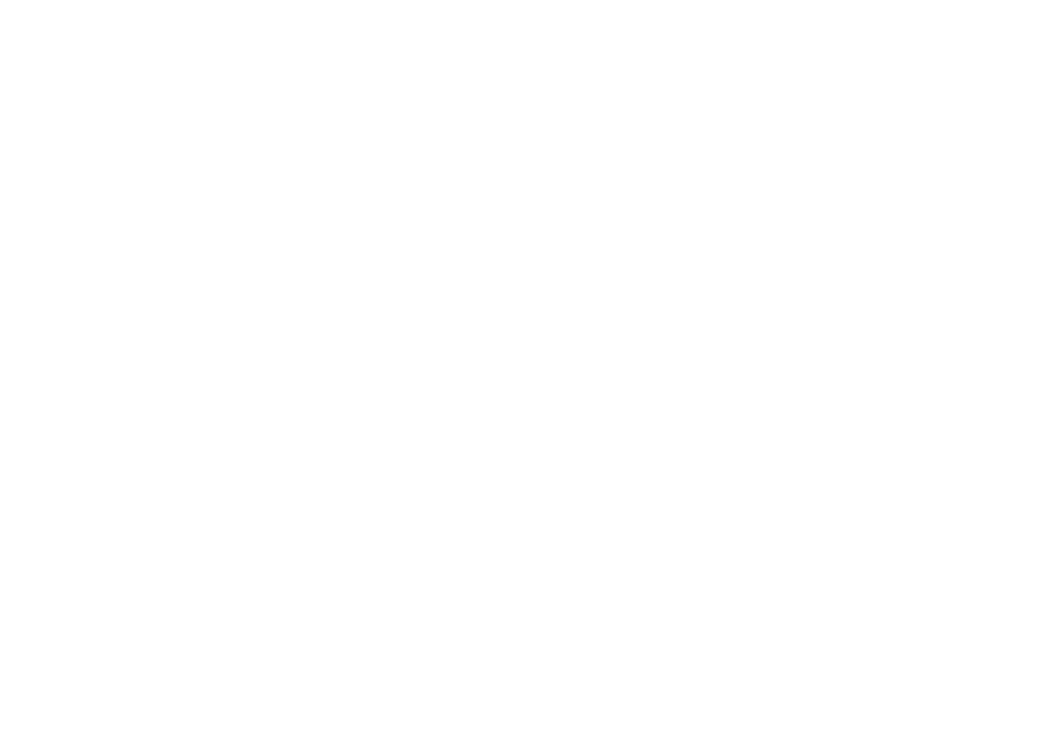
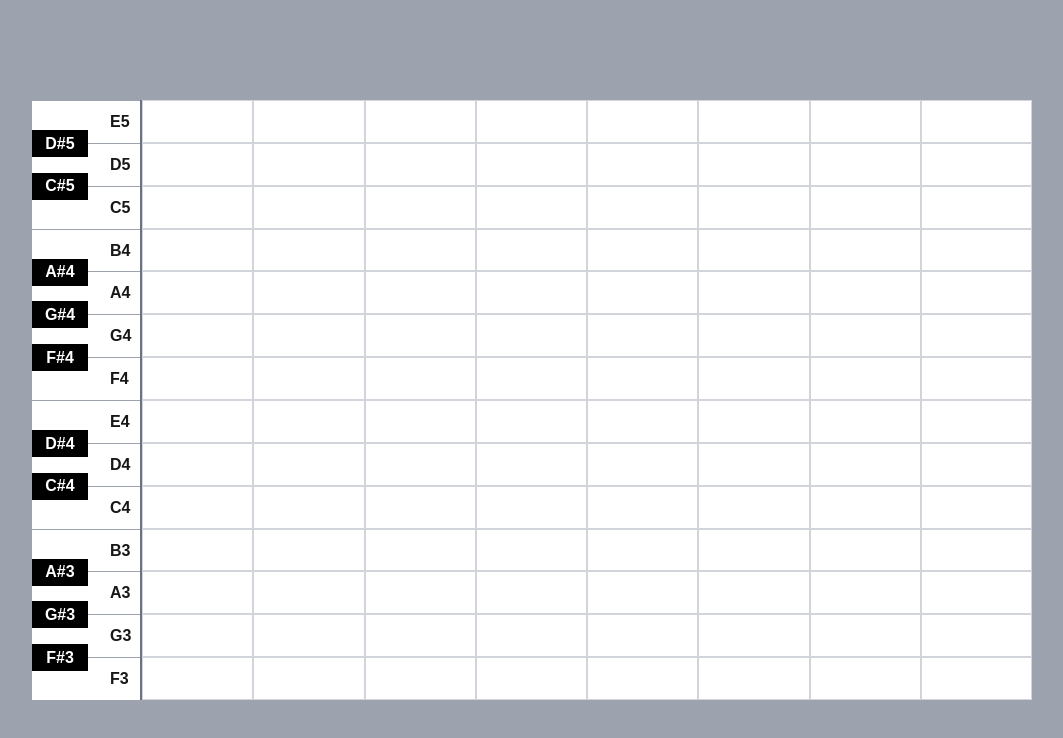
Before and after one commit to Sereia123/MusicLearning, a Next.js app: page / in a window 1280 px wide. Shown: the top 738 px of the page, without its empty margins (108-1171 px from the left). Built offline with nearby package versions, Linux system fonts and the light colour scheme.

Commit message:
鍵盤＋エリア配置

```diff
--- /dev/null
+++ b/app/components/DoubleClickArea.tsx
@@ -0,0 +1,22 @@
+'use client';
+
+import { useState } from 'react';
+
+export default function DoubleClickArea() {
+  const [isVisible, setIsVisible] = useState(false);
+
+  const handleDoubleClick = () => {
+    setIsVisible(prev => !prev); // ダブルクリックで切り替え
+  };
+
+  return (
+    <div
+      onDoubleClick={handleDoubleClick}
+      className="w-full h-full border border-gray-300 flex items-center justify-center bg-white hover:bg-gray-100"
+    >
+      {isVisible &&
+        <div className="bg-red-300 h-full w-full"></div>
+      }
+    </div>
+  );
+}
--- /dev/null
+++ b/app/components/GridContainer.tsx
@@ -0,0 +1,27 @@
+'use client';
+import DoubleClickArea from './DoubleClickArea';
+
+const cols = 8;
+const rows = 14;
+
+export default function GridContainer() {
+  const grid = Array.from({ length: rows * cols });
+
+  return (
+    <div
+      className="grid "
+      style={{
+        gridTemplateColumns: `repeat(${cols}, 1fr)`,
+        gridTemplateRows: `repeat(${rows}, 1fr)`,
+        width: '890px',
+        height: '600px',
+      }}
+    >
+      {grid.map((_, index) => (
+        <div key={index} className="border-0 border-gray-200">
+          <DoubleClickArea />
+        </div>
+      ))}
+    </div>
+  );
+}
--- /dev/null
+++ b/app/components/PianoKeys.tsx
@@ -0,0 +1,117 @@
+'use client';
+
+import React from 'react';
+
+const whiteKeys1 = ['E5', 'D5', 'C5', 'B4', 'A4', 'G4', 'F4'];
+const whiteKeys2 = ['E4', 'D4', 'C4', 'B3', 'A3', 'G3', 'F3'];
+const blackKeys1 = ['D#5', 'C#5', '', 'A#4', 'G#4', 'F#4', ''];
+const blackKeys2 = ['D#4', 'C#4', '', 'A#3', 'G#3', 'F#3', ''];
+
+// 各キーに対応する周波数（1オクターブ）
+const noteFrequencies: Record<string, number> = {
+  'F3': 174.614,
+  'F#3': 184.997,
+  'G3':	195.998,
+  'G#3': 207.652,
+  'A3': 220.000,
+  'A#3': 233.082,
+  'B3': 246.942,
+  'C4': 261.626,
+  'C#4': 277.183,
+  'D4': 293.665,
+  'D#4': 311.127,
+  'E4': 329.628,
+  'F4': 349.228,
+  'F#4': 369.994,
+  'G4': 391.995,
+  'G#4': 415.305,
+  'A4': 440.000,
+  'A#4': 466.164,
+  'B4': 493.883,
+  'C5': 523.251,
+  'C#5': 554.365,
+  'D5': 587.330,
+  'D#5': 622.254,
+  'E5': 659.255,
+};
+
+export default function VerticalSynthPiano() {
+  const playNote = (note: string) => {
+    const audioCtx = new (window.AudioContext || (window as any).webkitAudioContext)();
+    const oscillator = audioCtx.createOscillator();
+    const gainNode = audioCtx.createGain();
+
+    oscillator.type = 'square'; // 他に "square", "triangle", "sawtooth" など
+    oscillator.frequency.setValueAtTime(noteFrequencies[note], audioCtx.currentTime);
+    oscillator.connect(gainNode);
+    gainNode.connect(audioCtx.destination);
+
+    oscillator.start();
+    gainNode.gain.exponentialRampToValueAtTime(0.001, audioCtx.currentTime + 1);
+    oscillator.stop(audioCtx.currentTime + 1);
+  };
+
+  return (
+    <div className=''>
+      <div className="relative flex flex-col h-[300px] w-[110px]  bg-white border-r-2 border-gray-500 ">
+        {/* 白鍵 */}
+        {whiteKeys1.map((key) => (
+          <div
+            key={key}
+            onClick={() => playNote(key)}
+            className="flex-1 border-t border-gray-400 flex items-center justify-start pl-2 relative cursor-pointer hover:bg-gray-100 font-bold"
+          >
+            <p className='ml-[70%] font-bold'>{key}</p>
+          </div>
+        ))}
+
+        {/* 黒鍵 */}
+        {blackKeys1.map((key, index) =>
+          key ? (
+            <div
+              key={key}
+              onClick={() => playNote(key)}
+              className="absolute left-0 w-14 h-[9%] bg-black z-10 cursor-pointer flex items-center justify-center text-white font-bold"
+              style={{
+                top: `${index * (100 / 7) + 10}%`,
+              }}
+            >
+              {key}
+            </div>
+          ) : null
+        )}
+      </div>
+
+      <div className="relative flex flex-col h-[300px] w-[110px] bg-white border-r-2 border-gray-500">
+        {/* 白鍵 */}
+        {whiteKeys2.map((key) => (
+          <div
+            key={key}
+            onClick={() => playNote(key)}
+            className="flex-1 border-t border-gray-400 flex items-center justify-start pl-2 relative cursor-pointer hover:bg-gray-100 "
+          >
+            <p className='ml-[70%] font-bold'>{key}</p>
+          </div>
+        ))}
+
+        {/* 黒鍵 */}
+        {blackKeys2.map((key, index) =>
+          key ? (
+            <div
+              key={key}
+              onClick={() => playNote(key)}
+              className="absolute left-0 w-14 h-[9%] bg-black z-10 cursor-pointer flex items-center justify-center text-white font-bold"
+              style={{
+                top: `${index * (100 / 7) + 10}%`,
+              }}
+            >
+              {key}
+            </div>
+          ) : null
+        )}
+      </div>
+
+    </div>
+
+  );
+}
--- a/app/layout.tsx
+++ b/app/layout.tsx
@@ -26,7 +26,7 @@
   return (
     <html lang="en">
       <body
-        className={`${geistSans.variable} ${geistMono.variable} antialiased`}
+        className={`${geistSans.variable} ${geistMono.variable} antialiased bg-gray-400`}
       >
         {children}
       </body>
--- a/app/page.tsx
+++ b/app/page.tsx
@@ -1,5 +1,19 @@
-
+import GridContainer from './components/GridContainer';
+import PianoKeys from './components/PianoKeys';
 
 export default function Home() {
+  return (
+    <>
+      <div className='box-border border- border-black flex mx-auto mt-[100px] w-[1000px] h-[600px]'>
+        <div className="flex-1">
+          <PianoKeys />
+        </div>
+        <div className='flex-1'>
+          <GridContainer />
+        </div>
+      </div>
 
+    </>
+
+  );
 }
```
